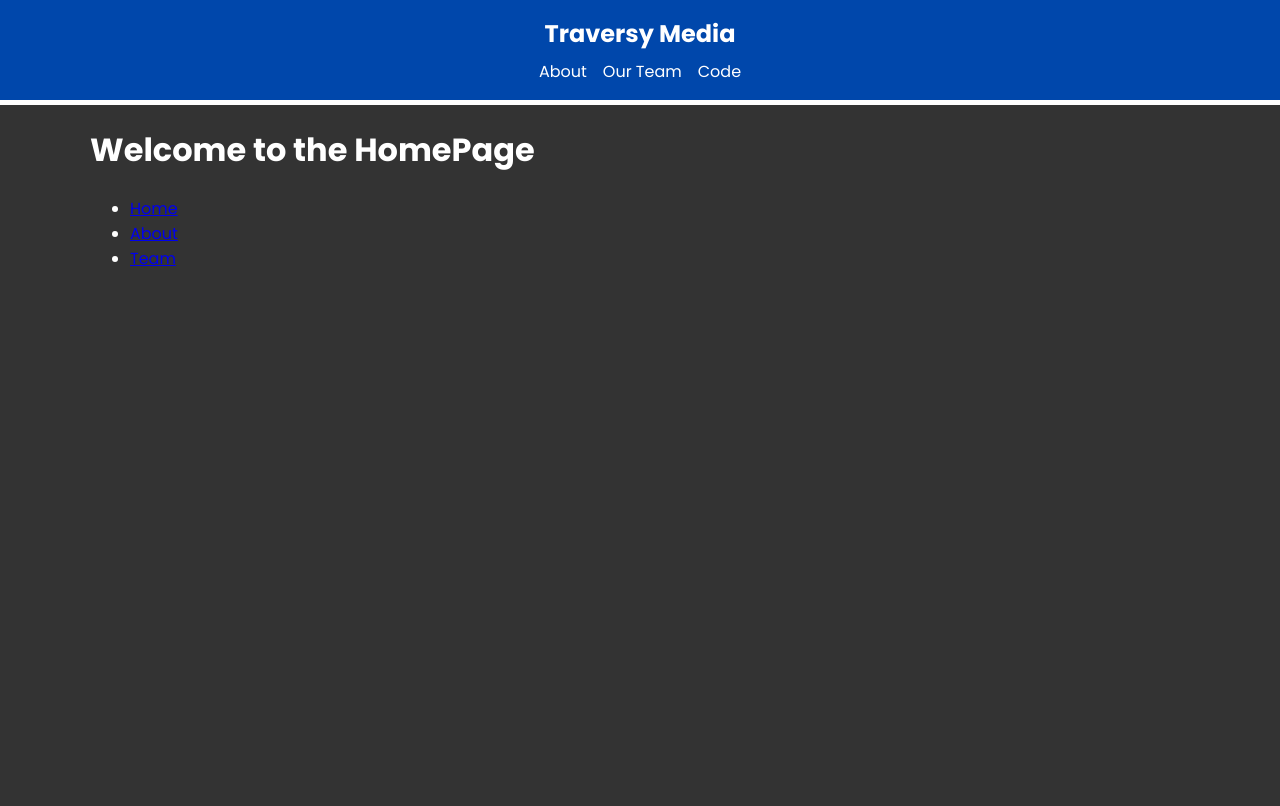
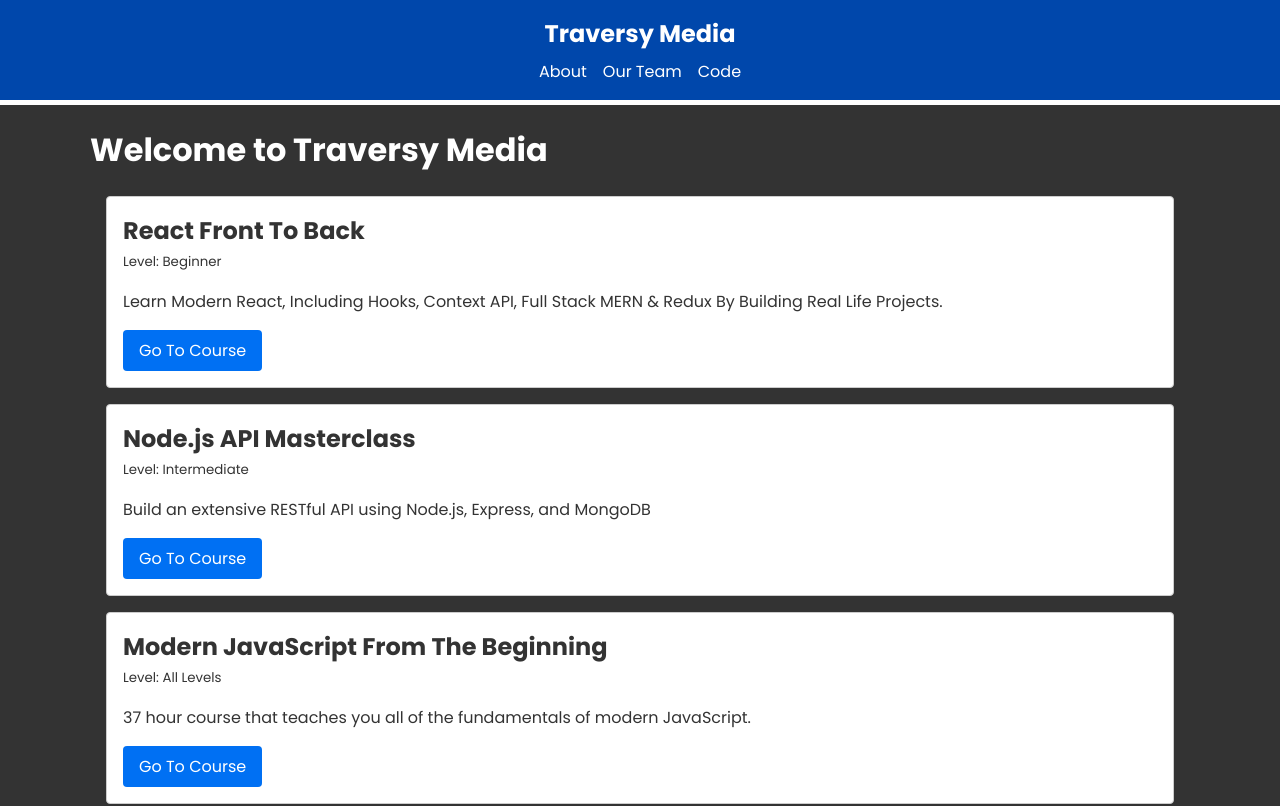
Before and after one commit to kriztiank-UCN/next_14_crash, a Next.js app: page / in a window 1280 px wide. Shown: the top 806 px of the page. Built offline with nearby package versions, Linux system fonts and the light colour scheme.

Commit message:
Serving & Fetching Course Data

```diff
--- a/app/about/team/page.jsx
+++ b/app/about/team/page.jsx
@@ -1,7 +1,7 @@
 const TeamPage = () => {
   return (
     <div>
-      <h1>TeamPage</h1>
+      <h1>Team Page</h1>
       <p>
         Lorem ipsum dolor sit amet consectetur adipisicing elit. Sit optio officia accusamus
         voluptate delectus vero quibusdam nisi totam ex ab ipsa autem nobis modi numquam fuga,
--- /dev/null
+++ b/app/api/courses/data.json
@@ -0,0 +1,37 @@
+[
+  {
+    "id": 1,
+    "title": "React Front To Back",
+    "description": "Learn Modern React, Including Hooks, Context API, Full Stack MERN & Redux By Building Real Life Projects.",
+    "link": "https://www.traversymedia.com/Modern-React-Front-To-Back-Course",
+    "level": "Beginner"
+  },
+  {
+    "id": 2,
+    "title": "Node.js API Masterclass",
+    "description": "Build an extensive RESTful API using Node.js, Express, and MongoDB",
+    "link": "https://www.traversymedia.com/node-js-api-masterclass",
+    "level": "Intermediate"
+  },
+  {
+    "id": 3,
+    "title": "Modern JavaScript From The Beginning",
+    "description": "37 hour course that teaches you all of the fundamentals of modern JavaScript.",
+    "link": "https://www.traversymedia.com/modern-javascript-2-0",
+    "level": "All Levels"
+  },
+  {
+    "id": 4,
+    "title": "Next.js Dev To Deployment",
+    "description": "Learn Next.js by building a music event website and a web dev blog as a static website",
+    "link": "https://www.traversymedia.com/next-js-dev-to-deployment",
+    "level": "Intermediate"
+  },
+  {
+    "id": 5,
+    "title": "50 Projects in 50 Days",
+    "description": "Sharpen your skills by building 50 quick, unique & fun mini projects.",
+    "link": "https://www.traversymedia.com/50-Projects-In-50-Days",
+    "level": "Beginner"
+  }
+]
--- /dev/null
+++ b/app/api/courses/route.js
@@ -0,0 +1,6 @@
+import { NextResponse } from 'next/server';
+import courses from './data.json';
+
+export async function GET(request) {
+  return NextResponse.json(courses);
+}
--- /dev/null
+++ b/app/components/Courses.jsx
@@ -0,0 +1,26 @@
+import Link from 'next/link';
+
+async function fetchCourses() {
+  const response = await fetch('http://localhost:3000/api/courses');
+  const courses = await response.json();
+  return courses;
+}
+
+const Courses = async () => {
+  const courses = await fetchCourses();
+  return (
+    <div className='courses'>
+      {courses.map((course) => (
+        <div key={course.id} className='card'>
+          <h2>{course.title}</h2>
+          <small>Level: {course.level}</small>
+          <p>{course.description}</p>
+          <Link href={course.link} target='_blank' className='btn'>
+            Go To Course
+          </Link>
+        </div>
+      ))}
+    </div>
+  );
+};
+export default Courses;
--- a/app/page.jsx
+++ b/app/page.jsx
@@ -1,15 +1,11 @@
-import Link from "next/link"
+import Courses from "./components/Courses"
 
 const HomePage = () => {
   return (
-    <div>
-      <h1>Welcome to the HomePage</h1>
-      <ul>
-        <li><Link href='/'>Home</Link> </li>
-        <li><Link href='/about'>About</Link> </li>
-        <li><Link href='/about/team'>Team</Link> </li>
-      </ul>
-    </div>
+    <>
+      <h1>Welcome to Traversy Media</h1>
+      <Courses />
+    </>
   )
 }
 export default HomePage
```
